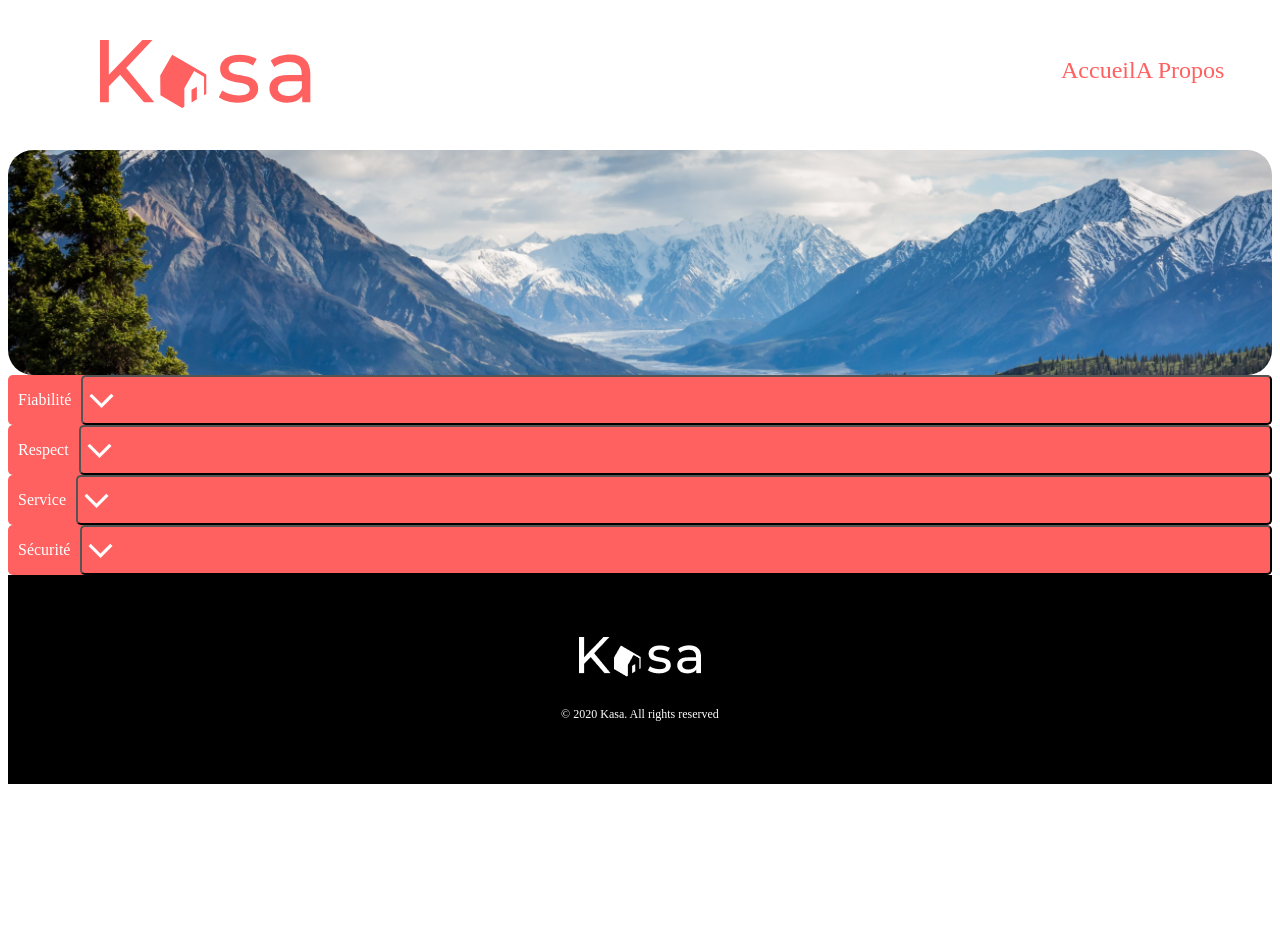
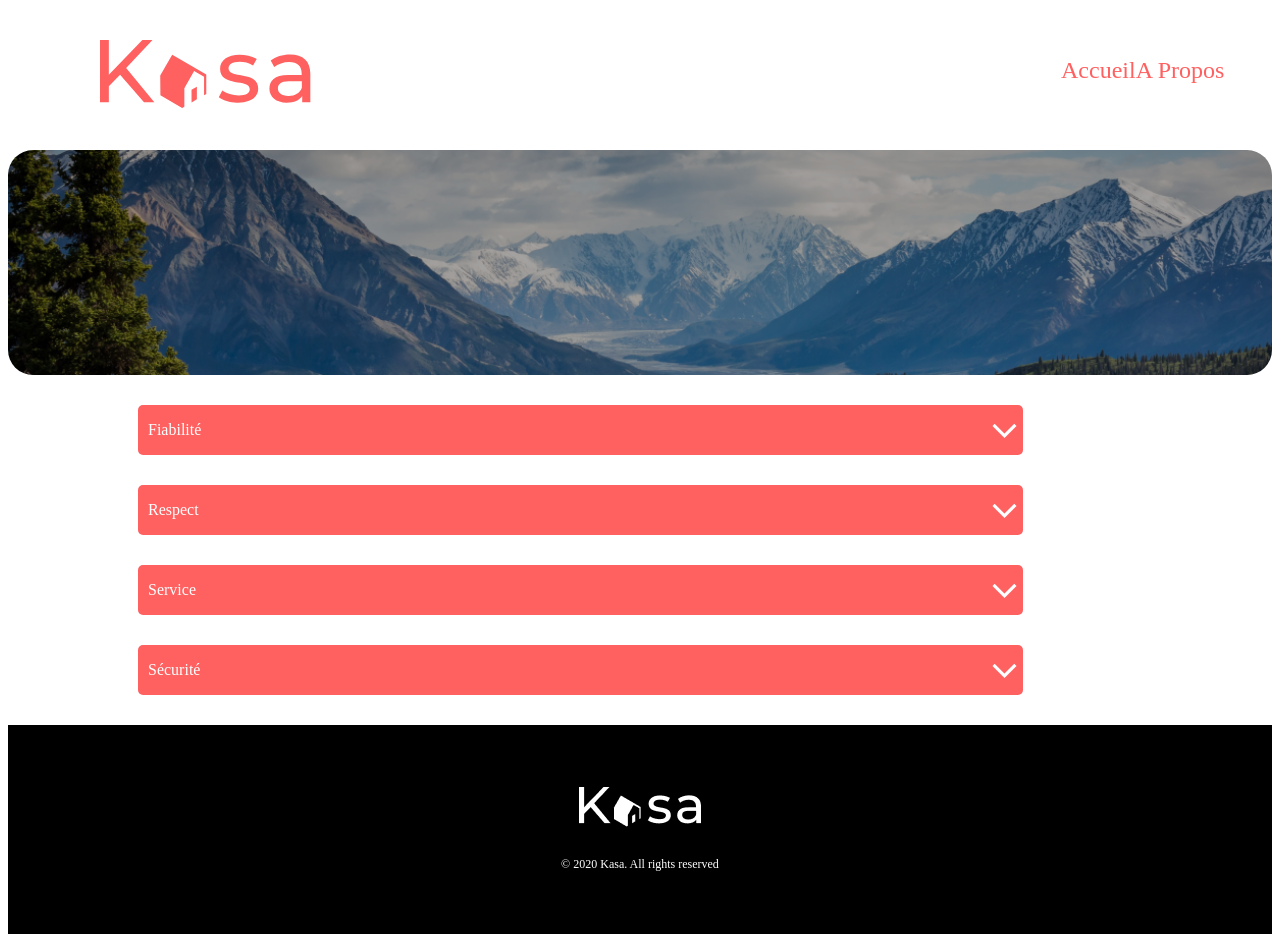
Before and after one commit to theo0233/Projet_7_Kasa, a React (Create React App) app: page /a_propos in a window 1280 px wide. Shown: the top 942 px of the page. Before the commit the page ends 800 px from the top, so only its background shows below. Built offline with nearby package versions, Linux system fonts and the light colour scheme.

Commit message:
style 90% apropos

```diff
--- a/src/components/Banner/Banner.scss
+++ b/src/components/Banner/Banner.scss
@@ -2,6 +2,7 @@
     border-radius: 25px;
     height: 225px;
     margin-top: 150px;
+
     position: relative;
 }
 
@@ -10,7 +11,7 @@
     height: 100%;
     object-fit: cover;
     width: 100%;
-
+    filter: brightness(65%)
 }
 
 .banner-text {
--- a/src/components/Dropdown/Dropdown.css
+++ b/src/components/Dropdown/Dropdown.css
@@ -1,28 +1,38 @@
-.dropdown {
-    border-radius: 15px;
+.closed-dropdown {
+    display: flex;
+    justify-content: center;
+    align-items: center;
+    width: 70%;
+    margin: 0;
+    left: 200px;
+    margin: 30px 0px 30px 130px;
 }
 
 .head-dd {
     align-items: center;
+    justify-content: space-between;
     background-color: #ff6060;
     border-radius: 5px;
-    display: inline-flex;
+    display: flex;
     height: 25%;
     min-height: 50px;
     width: 100%;
+
 }
 
 .title-dd {
     color: #ffffff;
-
+    display: flex;
+    justify-content: flex-start;
     margin: 5px 10px;
 }
 
 .vector-dd {
     display: flex;
     justify-content: flex-end;
-    margin-right: 10px;
-    width: 100%;
+    background-color: #ff6060;
+    border: none;
+
 }
 
 .text-dd {
--- a/src/components/Dropdown/dropdown.jsx
+++ b/src/components/Dropdown/dropdown.jsx
@@ -12,15 +12,16 @@ function Dropdown({ title, text }) {
         <button className="vector-dd" onClick={() => setIsOpen(false)}>
           <img src={vector} alt="close" />
         </button>
-        <div className="text-dd">{text}</div>
       </div>
+      <div className="text-dd">{text}</div>
+
       {}
     </div>
   ) : (
     <div className="closed-dropdown">
       <div className="head-dd">
         <div className="title-dd"> {title}</div>
-        <button className="head-dd" onClick={() => setIsOpen(true)}>
+        <button className="vector-dd" onClick={() => setIsOpen(true)}>
           <img src={vector} alt="open" />
         </button>
       </div>
--- a/src/pages/A-Propos/A-Propos.jsx
+++ b/src/pages/A-Propos/A-Propos.jsx
@@ -2,6 +2,7 @@ import React from "react";
 import Dropdown from "../../components/Dropdown/dropdown";
 import Banner from "../../components/Banner/Banner";
 import Apropos_img from "../../assets/Apropos-image.png";
+import "./A-Propos.scss";
 
 function Apropos() {
   return (
--- a/src/pages/Home/Home.scss
+++ b/src/pages/Home/Home.scss
@@ -18,10 +18,10 @@ width : 1240px;
     position: relative;
     align-items: flex-end;
     overflow: hidden;
-    max-width: 340px;
+    max-width: 280px;
     width: 100%;
     height: 100%;
-    max-height: 330px;
+    max-height: 280px;
     margin: 4%;
     border-radius: 10px;
 }
```
